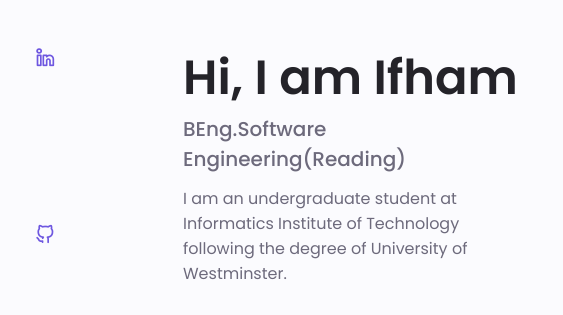
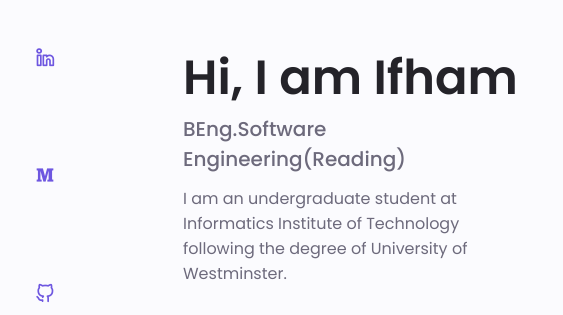
Before and after one commit to ifham21/ifham21.github.io, a plain HTML site: page index.html in a window 1280 px wide. Shown: the part 198-513 px from the top of the page, 125-688 px from the left. Drawn offline with nearby package versions, Linux system fonts and the light colour scheme.

Commit message:
Update index.html

```diff
--- a/index.html
+++ b/index.html
@@ -74,9 +74,9 @@
                             <a href="https://www.linkedin.com/in/abdullah-ifham-2554a11a5" target="_blank" class="home__social-icon">
                                 <i class="uil uil-linkedin-alt"></i>
                             </a>
-<!--                             <a href="" target="_blank" class="home__social-icon">
+                            <a href="" target="_blank" class="home__social-icon">
                                 <i class="uil uil-medium-m"></i>
-                            </a> -->
+                            </a>
                             <a href="https://github.com/ifham21" target="_blank" class="home__social-icon">
                                 <i class="uil uil-github-alt"></i>
                             </a>
```
